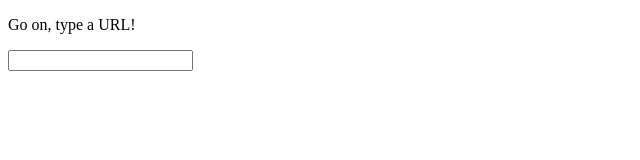
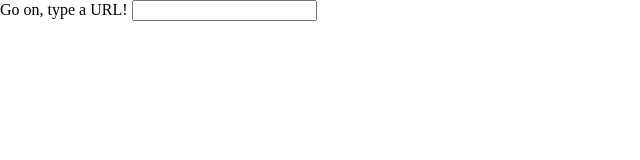
Before and after one commit to Mingling94/Mingling94.github.io, a plain HTML site: page index.html in a window 1280 px wide. Shown: the whole page, without its empty margins (0-640 px from the left). Drawn offline with nearby package versions, Linux system fonts and the light colour scheme.

Commit message:
styling page layout

```diff
--- a/index.html
+++ b/index.html
@@ -2,15 +2,26 @@
 <html lang='en'>
 <head>
   <style>
-    html, body, iframe {
+    html, body {
       height: 100%;
       width: 100%;
     }
-    iframe {
+    html, body, iframe, p {
+      margin: 0;
+      padding: 0;
       border: none;
     }
-    #urlinput {
-      display: block;
+    iframe {
+      /*
+         25px is an approximation
+         TODO: Find way for body to take up exactly the remaining heigh. This
+         varies because browsers inject their own stylings
+       */
+      height: calc(100% - 25px);
+      width: 100%;
+    }
+    .inline {
+      display: inline-block;
     }
   </style>
 
@@ -22,9 +33,9 @@
   <script src="./js/urlpreview.js?version=1" defer></script>
 </head>
 <body>
-  <p id='text'>Go on, type a URL!</p>
-  <p id='url'></p>
-  <input id='urlinput'></input>
+  <p class='inline' id='text'>Go on, type a URL!</p>
+  <input class='inline' id='urlinput'></input>
+  <p class='inline' id='url'></p>
   <iframe id='preview' src=''></iframe>
 </body>
 </html>
```
